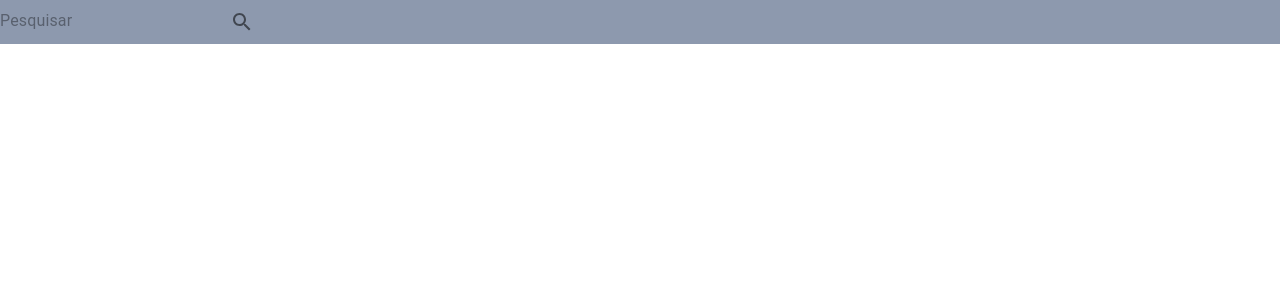
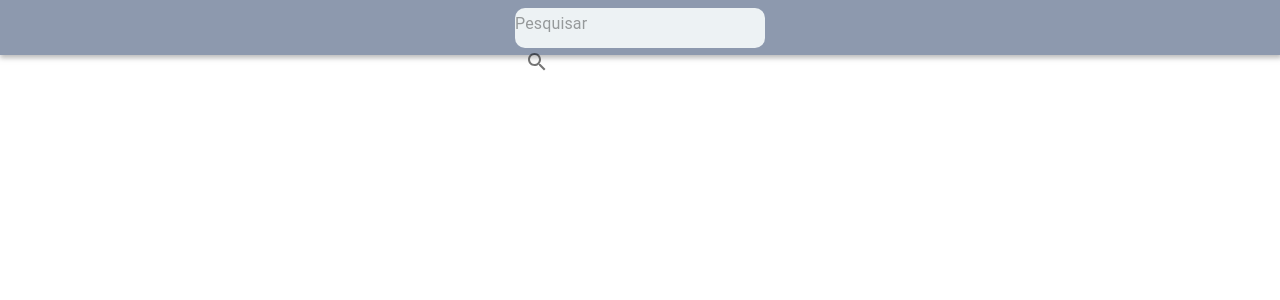
Before and after one commit to bellapegoraro/neo-provafront, a React (Create React App) app: page / in a window 1280 px wide. Shown: the top 300 px of the page. Built offline with nearby package versions, Linux system fonts and the light colour scheme.

Commit message:
feat: added footer component

```diff
--- a/src/components/header/style.js
+++ b/src/components/header/style.js
@@ -2,6 +2,11 @@ import styled from "styled-components";
 
 const Container = styled.div`
   background-color: #8d99ae;
+  height: 55px;
+  display: flex;
+  align-items: center;
+  justify-content: center;
+  box-shadow: 1px 2px 5px 1px rgba(164, 164, 164, 0.75);
 `;
 
 export { Container };
--- a/src/components/search/style.js
+++ b/src/components/search/style.js
@@ -1,5 +1,10 @@
 import styled from "styled-components";
 
-const Container = styled.div``;
+const Container = styled.div`
+  background-color: #edf2f4;
+  width: 250px;
+  height: 40px;
+  border-radius: 10px;
+`;
 
 export { Container };
```
Also changed, not shown: src/components/footer/index.jsx (added), src/components/footer/style.js (added), 1 other file (tests, documents, lock files or other folders).
